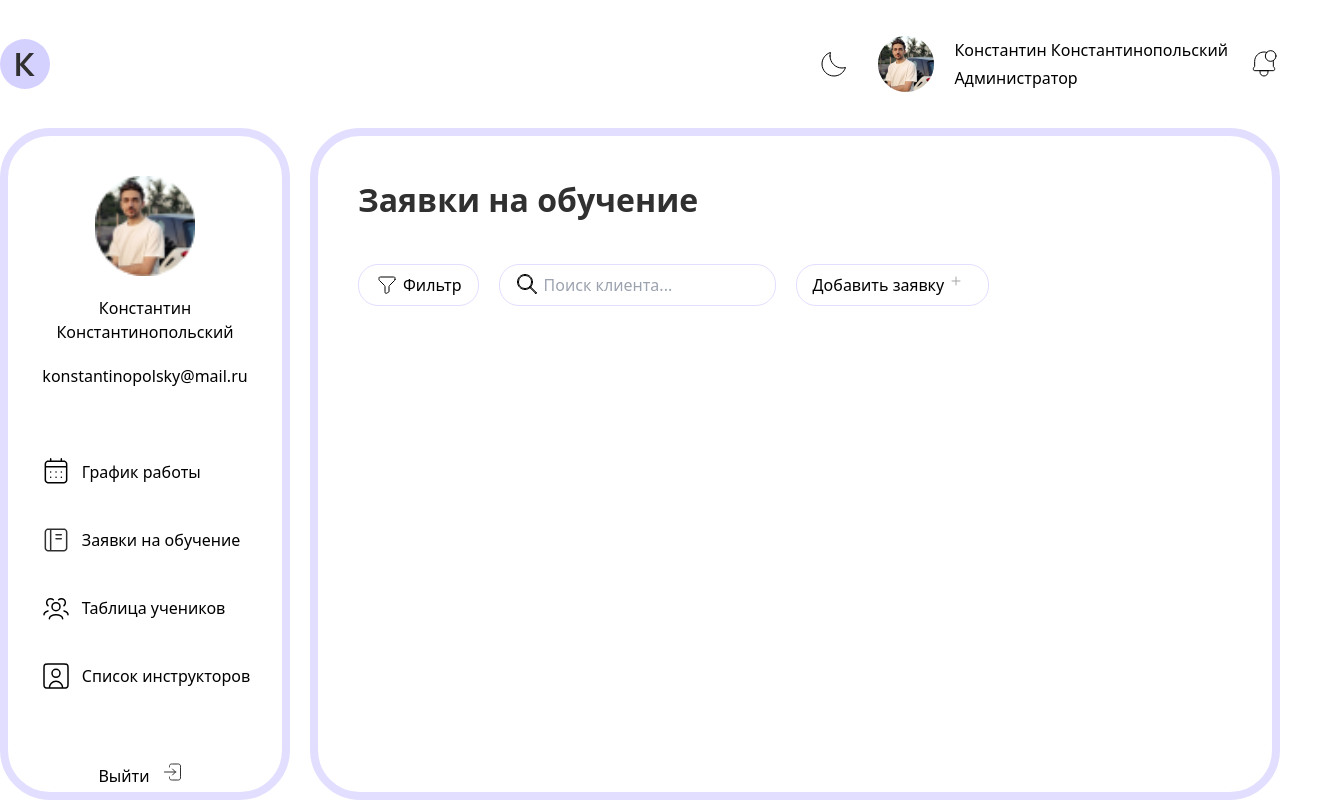
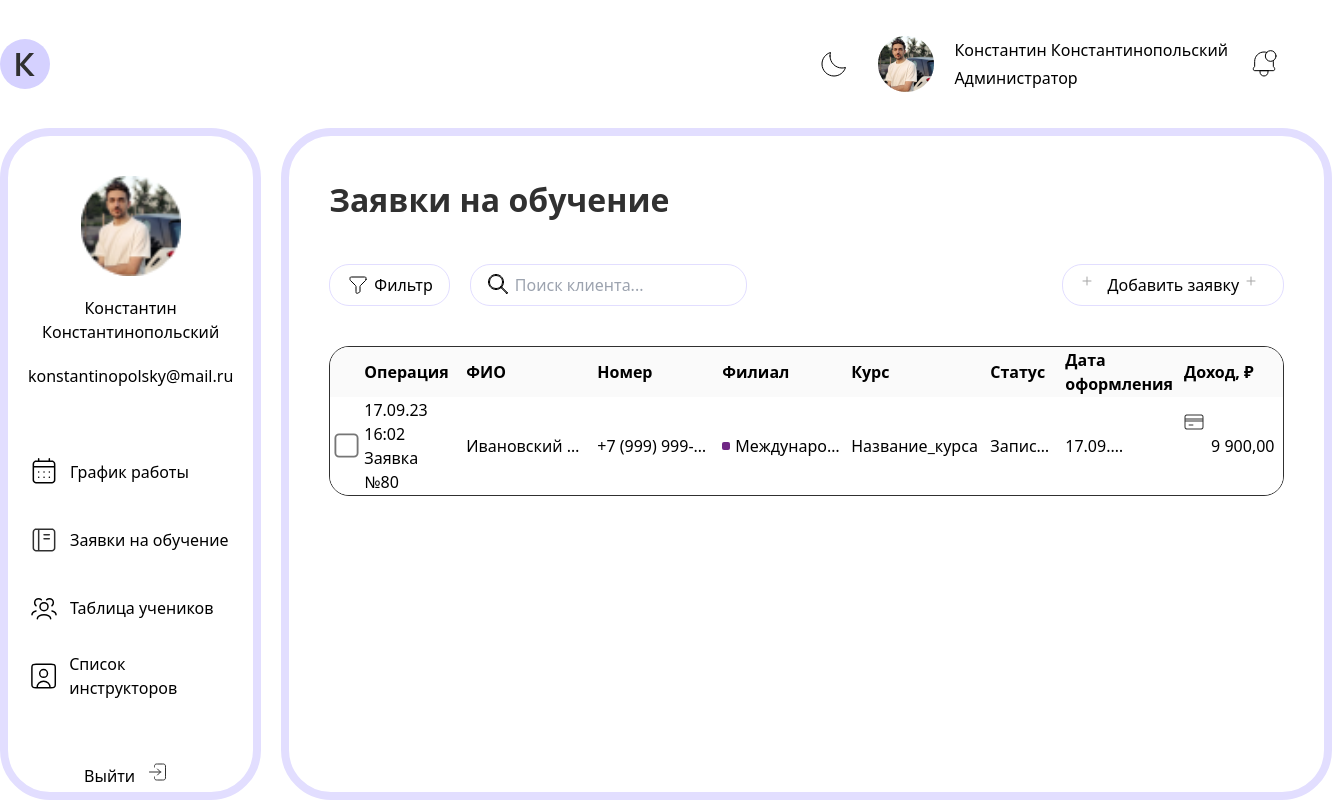
Before and after one commit to fullstackkk/kult-admin, a Vue app: page /applications-for-training in a window 1280 px wide. Shown: the whole page, 1332 px wide, since content can reach past the window. Built offline with nearby package versions, Linux system fonts and the light colour scheme.

Commit message:
добавил верстку таблицы на странице заявок на обучение

```diff
--- a/src/assets/css/icon.scss
+++ b/src/assets/css/icon.scss
@@ -1,5 +1,5 @@
 .svg-icon {
-	font-size:1.2em;
+  font-size: 1.2em;
   display: inline-block;
   vertical-align: top;
   fill: red;
--- a/src/modules/pages/applications-for-training-page.vue
+++ b/src/modules/pages/applications-for-training-page.vue
@@ -1,6 +1,6 @@
 <script setup lang="ts">
 import { PageWrapper } from "@/components";
-import { searchIcon } from "@/assets/svg";
+import { searchIcon, cardIcon, editIcon } from "@/assets/svg";
 // import { storeToRefs } from "pinia";
 import { IconConstructor } from "@/components";
 import { MainButton } from "@/components/ui";
@@ -18,14 +18,11 @@ import { MainButton } from "@/components/ui";
   <page-wrapper>
     <template #header-title>Заявки на обучение</template>
     <template #filters-place>
-      <div class="flex items-center justify-start gap-[20px]">
+      <div class="flex justify-between">
+        <div class="flex gap-[20px]">
           <main-button text-content="Фильтр" left-icon="filterIcon"></main-button>
           <label class="relative">
-          <icon-constructor
-            class="absolute left-[16px] top-[8px]"
-            :height="24"
-            :width="24"
-          >
+            <icon-constructor class="absolute left-[16px] top-[8px]" :height="24" :width="24">
               <search-icon />
             </icon-constructor>
             <input
@@ -34,10 +31,69 @@ import { MainButton } from "@/components/ui";
               placeholder="Поиск клиента..."
             />
           </label>
-        <main-button
-          text-content="Добавить заявку"
-          rightIcon="plusIcon"
-        ></main-button>
+        </div>
+        <main-button text-content="Добавить заявку" leftIcon="plusIcon" rightIcon="plusIcon"></main-button>
+      </div>
+    </template>
+    <template #main-content>
+      <div class="h-auto overflow-hidden border border-[#303030] rounded-[20px]">
+        <table width="100%">
+          <thead :bgcolor="'#FAFAFA'">
+            <tr>
+              <th class="w-[24px]"></th>
+              <th :align="'left'" class="w-[102px] pl-[10px]">Операция</th>
+              <th :align="'left'" class="w-[138px] pl-[10px]">ФИО</th>
+              <th :align="'left'" class="w-[138px] pl-[10px]">Номер</th>
+              <th :align="'left'" class="w-[138px] pl-[10px]">Филиал</th>
+              <th :align="'left'" class="w-[150px] pl-[10px]">Курс</th>
+              <th :align="'left'" class="w-[100px] pl-[10px]">Статус</th>
+              <th :align="'left'" class="w-[95px] pl-[10px]">Дата<br />оформления</th>
+              <th :align="'left'" class="w-[115px] pl-[10px]">Доход, ₽</th>
+              <th class="w-[40px]"></th>
+            </tr>
+          </thead>
+          <tbody :bgcolor="'#FFFFFF'">
+            <tr>
+              <td :align="'center'" class="max-w-[24px] pl-[10px]"><input class="scale-[1.85]" type="checkbox" /></td>
+              <td :align="'left'" class="max-w-[102px] pl-[10px]">
+                <p class="w-[102px]">17.09.23 16:02</p>
+                <p class="w-[89px]">Заявка №80</p>
+              </td>
+              <td :align="'left'" class="max-w-[138px] pl-[10px]">
+                <p class="w-[120px] whitespace-nowrap overflow-hidden text-ellipsis">Ивановский Иван Иванович</p>
+              </td>
+              <td :align="'left'" class="max-w-[138px] pl-[10px]">
+                <p class="w-[114px] whitespace-nowrap overflow-hidden text-ellipsis">+7 (999) 999-99-99</p>
+              </td>
+              <td :align="'left'" class="max-w-[138px] pl-[10px]">
+                <span class="flex items-center gap-[5px]">
+                  <p class="w-[8px] h-[8px] rounded-[2px] bg-[#702785]"></p>
+                  <p class="w-[105px] whitespace-nowrap overflow-hidden text-ellipsis">Международная</p>
+                </span>
+              </td>
+              <td :align="'left'" class="max-w-[150px] pl-[10px]">
+                <p class="w-[128px] whitespace-nowrap overflow-hidden text-ellipsis">Название_курса</p>
+              </td>
+              <td :align="'left'" class="max-w-[100px] pl-[10px]">
+                <p class="w-[64px] whitespace-nowrap overflow-hidden text-ellipsis">Записан</p>
+              </td>
+              <td :align="'left'" class="max-w-[95px] pl-[10px]">
+                <p class="w-[59px] whitespace-nowrap overflow-hidden text-ellipsis">17.09.23</p>
+              </td>
+              <td :align="'left'" class="relative max-w-[115px] pl-[10px]">
+                <icon-constructor class="absolute left-[8px] top-[13px]" :height="24" :width="24">
+                  <cardIcon />
+                </icon-constructor>
+                <p class="w-[96px] pl-[27px] whitespace-nowrap overflow-hidden text-ellipsis">9 900,00</p>
+              </td>
+              <td class="relative max-w-[40px]">
+                <icon-constructor class="absolute left-[8px] top-[13px]" :height="24" :width="24">
+                  <editIcon />
+                </icon-constructor>
+              </td>
+            </tr>
+          </tbody>
+        </table>
       </div>
     </template>
   </page-wrapper>
```
Also changed, not shown: 1 other file (tests, documents, lock files or other folders). Lines whose indentation alone changed are shown as unchanged.
